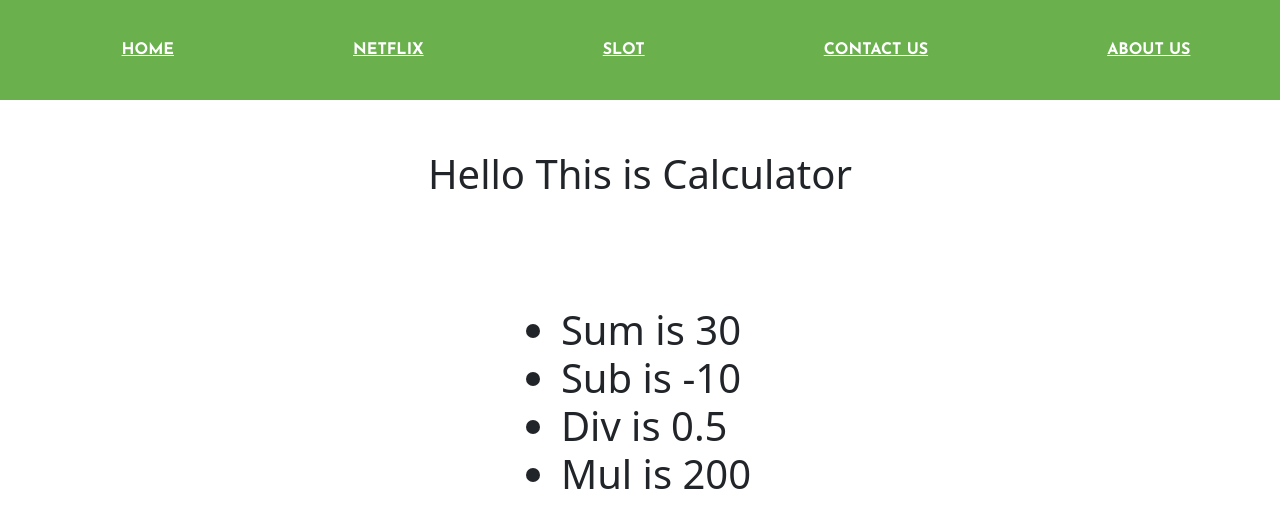
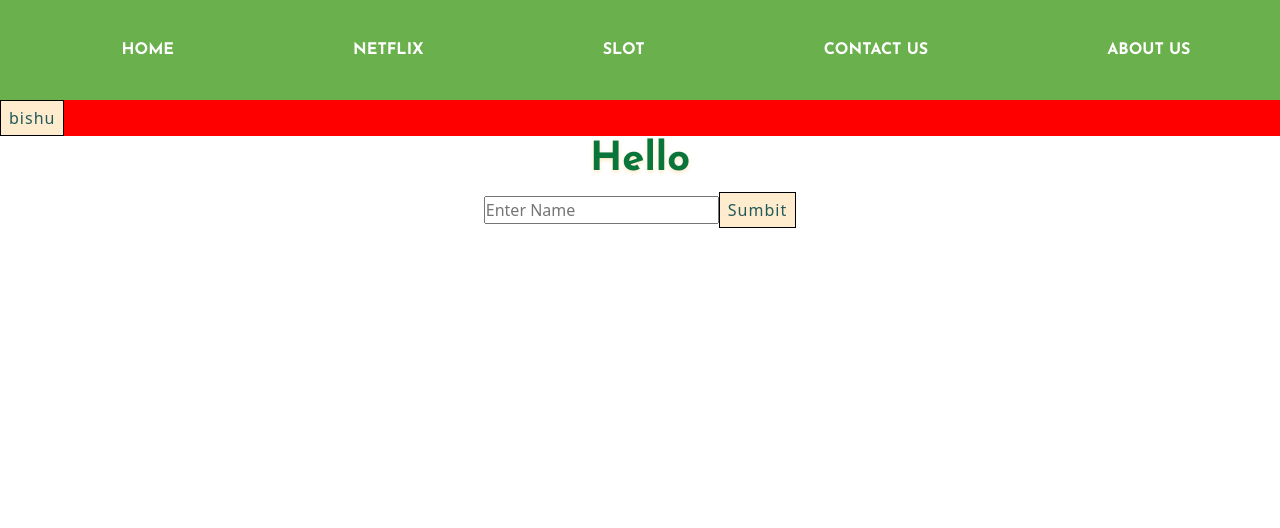
Before and after one commit to bishwaskharel/reacttexteditor, a React (Create React App) app: page /Contact in a window 1280 px wide. Shown: the top 528 px of the page. Built offline with nearby package versions, Linux system fonts and the light colour scheme.

Commit message:
adding name feature

```diff
--- a/src/App.js
+++ b/src/App.js
@@ -5,6 +5,7 @@ import Contact from "./Contact";
 import About from "./About";
 import Slot from "./Slot";
 import Netflix from "./Netflix";
+import Error from "./Error";
 import { BrowserRouter, Route, Switch } from "react-router-dom";
 
 function App() {
@@ -18,6 +19,8 @@ function App() {
           <Route path="/" exact component={Home} />
           <Route path="/About" component={About} />
           <Route path="/Contact" component={Contact} />
+
+          <Route component={Error} />
         </Switch>
       </div>
     </BrowserRouter>
--- /dev/null
+++ b/src/BgChange.js
@@ -0,0 +1,28 @@
+import React, { useState } from "react";
+
+const BgChange = () => {
+  const purple = "red";
+  const [bg, setBg] = useState(purple);
+  const [name, setName] = useState("bishu");
+  const bgChange = () => {
+    let newBg = "blue";
+    setBg(newBg);
+
+    let name = "bishwas";
+    setName(name);
+  };
+  const black = "black";
+  const don = "hero";
+  const bgChange2 = () => {
+    setBg(black);
+    setName(don);
+  };
+  return (
+    <div style={{ backgroundColor: bg }}>
+      <button onClick={bgChange} onDoubleClick={bgChange2}>
+        {name}
+      </button>
+    </div>
+  );
+};
+export default BgChange;
--- a/src/Contact.js
+++ b/src/Contact.js
@@ -1,20 +1,14 @@
 import React from "react";
-import Calc, { sum, sub, div, mul } from "./Calc";
 
-import "./Contact.css";
+import BgChange from "./BgChange";
+import Forms from "./Forms";
+
 const Contact = () => {
   return (
-    <div>
-      <Calc />
-      <h1>
-        <ul>
-          <li>Sum is {sum(10, 20)}</li>
-          <li>Sub is {sub(10, 20)}</li>
-          <li>Div is {div(10, 20)}</li>
-          <li>Mul is {mul(10, 20)}</li>
-        </ul>
-      </h1>
-    </div>
+    <>
+      <BgChange />
+      <Forms />
+    </>
   );
 };
 export default Contact;
--- /dev/null
+++ b/src/Error.js
@@ -0,0 +1,21 @@
+import React from "react";
+import { NavLink } from "react-router-dom";
+
+const Error = () => {
+  return (
+    <>
+      <div>
+        <h1>404 Error Page</h1>
+        <h1>Sorry, This is invalid Page</h1>
+
+        <NavLink to="/">
+          <div className="text-center">
+            <button className="btn btn-primary  ">Home Page</button>
+          </div>
+        </NavLink>
+      </div>
+    </>
+  );
+};
+
+export default Error;
--- /dev/null
+++ b/src/Forms.js
@@ -0,0 +1,31 @@
+import React, { useState } from "react";
+
+const Forms = () => {
+  const [name, setName] = useState("");
+  const [fullName, setFullName] = useState("");
+
+  const inputEvent = (event) => {
+    setName(event.target.value);
+  };
+
+  const onChange = () => {
+    let a = name;
+    setFullName(a);
+  };
+  return (
+    <>
+      <h1>Hello {fullName}</h1>
+      <div style={{ textAlign: "center" }}>
+        <input
+          type="text"
+          placeholder="Enter Name"
+          value={name}
+          onChange={inputEvent}
+        />
+        <button onClick={onChange}>Sumbit</button>
+      </div>
+    </>
+  );
+};
+
+export default Forms;
--- a/src/Home.js
+++ b/src/Home.js
@@ -1,8 +1,8 @@
 import React from "react";
 import "./Home.css";
+import UpTime from "./UpTime";
 import { Link } from "react-router-dom";
-import { greet, curr } from "./About";
-
+import { greet } from "./About";
 
 const name = "bishu";
 const img1 = "https://picsum.photos/250/300";
@@ -12,10 +12,10 @@ const link = "https://www.sainotech.com";
 const Home = () => {
   return (
     <div className="Home">
-      <h1>
-        Time is {greet} {curr}{" "}
+      <h1 className="ndHeading">
+        Current Time is <UpTime /> {greet} !
       </h1>
-      <h1 className="heading">Hello I'm rom Home Page</h1>
+      <h1 className="heading">Hello I'm From Home Page</h1>
       <h1 className="ndHeading">My name is {name}</h1>
       <div className="imgall">
         <a href={link} target="bihsu">
--- a/src/Menu.js
+++ b/src/Menu.js
@@ -1,25 +1,25 @@
 import React from "react";
 import "./menustyle.css";
-import { Link } from "react-router-dom";
+import { NavLink } from "react-router-dom";
 
 const Menu = () => {
   return (
     <nav className="navstyle">
       <ul>
         <li>
-          <Link to="/">Home</Link>
+          <NavLink to="/">Home</NavLink>
         </li>
         <li>
-          <Link to="Netflix">Netflix</Link>
+          <NavLink to="Netflix">Netflix</NavLink>
         </li>
         <li>
-          <Link to="Slot">Slot</Link>
+          <NavLink to="Slot">Slot</NavLink>
         </li>
         <li>
-          <Link to="Contact">Contact Us</Link>
+          <NavLink to="Contact">Contact Us</NavLink>
         </li>
         <li>
-          <Link to="About">About Us</Link>
+          <NavLink to="About">About Us</NavLink>
         </li>
       </ul>
     </nav>
--- a/src/SlotNav.css
+++ b/src/SlotNav.css
@@ -28,4 +28,5 @@ body{
 
   .navstyle1 ul li a {
     color: rgb(3, 3, 44);
+    text-decoration: none;
   }
--- /dev/null
+++ b/src/UpTime.css
@@ -0,0 +1,10 @@
+h1 {
+  color: rgb(10, 117, 58);
+  text-align: center;
+  text-transform: capitalize;
+  font-weight: bold;
+  text-shadow: 0px 2px 4px #ffe9c5;
+  margin: 50px 2px;
+  font-family: "Josefin Sans", sans-serif;
+  padding: 50px 2px;
+}
--- a/src/UpTime.js
+++ b/src/UpTime.js
@@ -1,4 +1,5 @@
 import React, { useState } from "react";
+import "./UpTime.css";
 
 const UpTime = () => {
   let newTime = new Date().toLocaleTimeString();
@@ -10,13 +11,11 @@ const UpTime = () => {
   };
   setInterval(IncNum3, 1000);
 
-    return(
-
+  return (
     <div className="text-center">
-          <h3>{chtime}</h3>
+      <h1>{chtime}</h1>
     </div>
-
-    )
-}
+  );
+};
 
 export default UpTime;
--- a/src/menustyle.css
+++ b/src/menustyle.css
@@ -28,4 +28,5 @@
 
 .navstyle ul li a {
   color: white;
+  text-decoration: none;
 }
```
Lines whose indentation alone changed are shown as unchanged.
